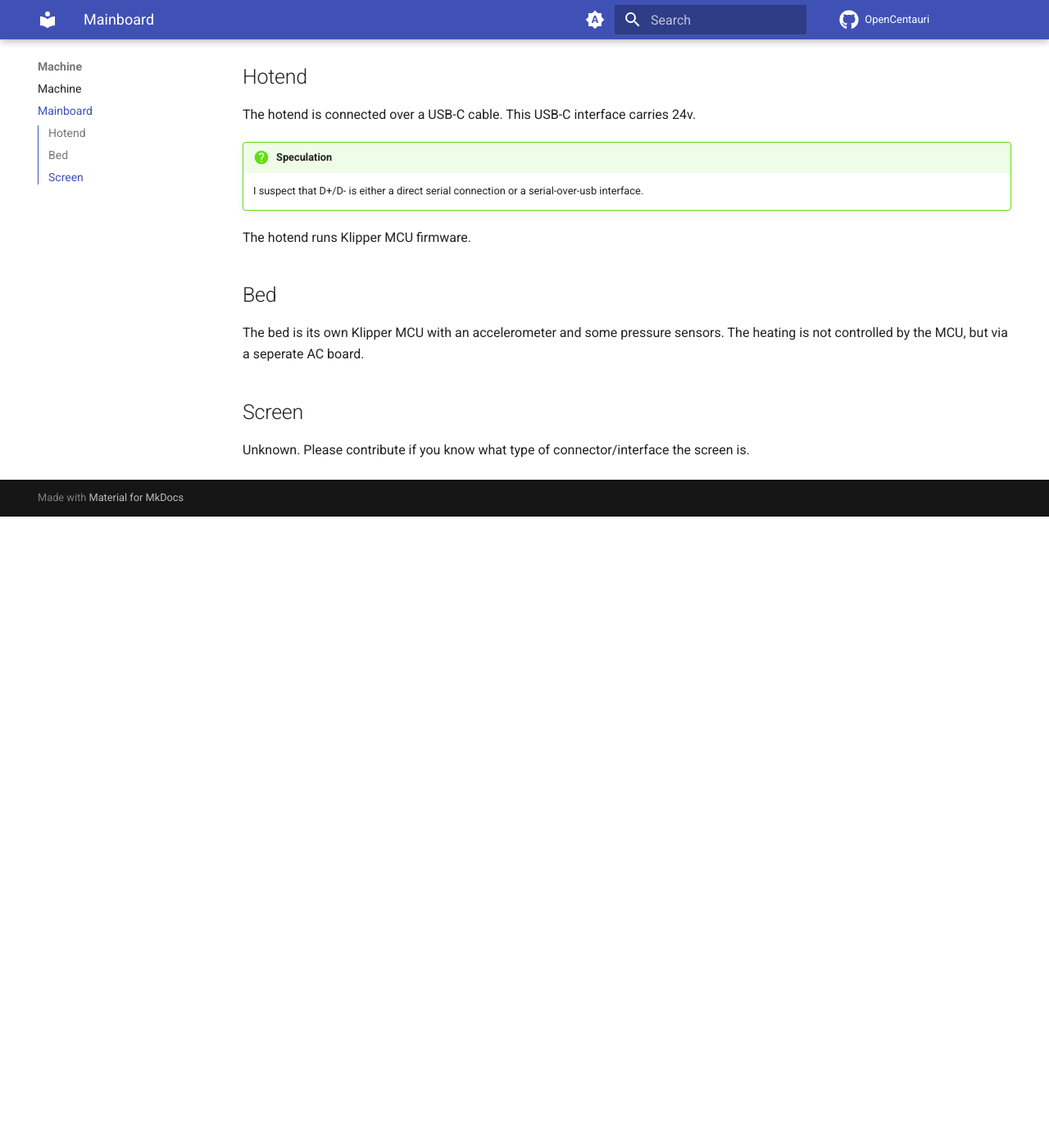
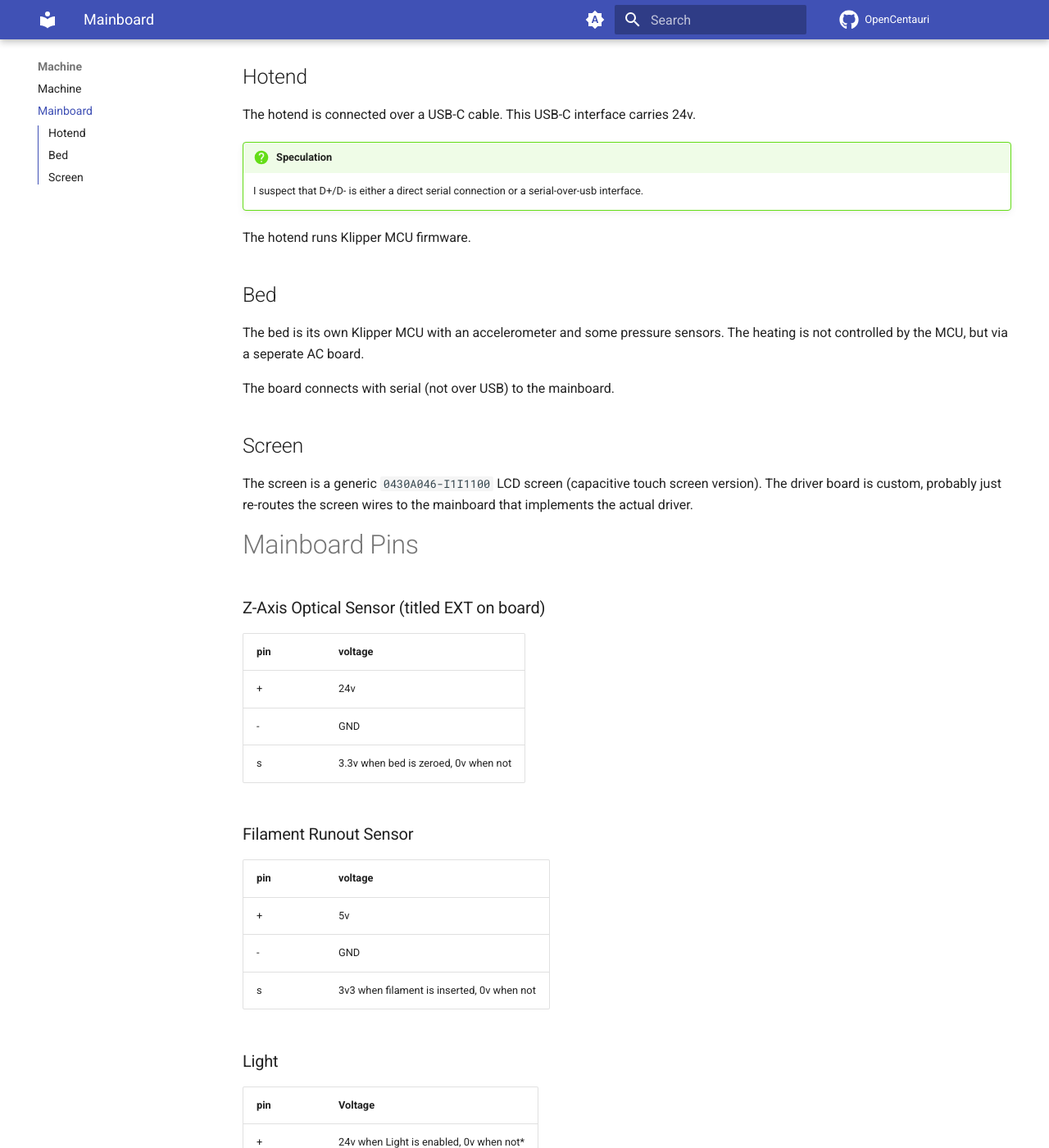
Before and after one commit to suchmememanyskill/OpenCentauri, an MkDocs documentation site: the page built from docs/machine/mainboard.md, in a window 1280 px wide and 1400 px high, scrolled down 1058 px. Shown: the whole window at 82% size. Built offline with MkDocs 1.6.1 and Material for MkDocs 9.7.7, drawn with Linux system fonts in a browser that asks for light colours; comment, search, counter and statistics services are not loaded; before the commit the page ends 1688 px from its top, so only the background shows below that; some of the changed text lies outside the part shown.

Commit message:
Added some info the mainboard page

```diff
--- a/docs/machine/mainboard.md
+++ b/docs/machine/mainboard.md
@@ -25,6 +25,50 @@ The hotend runs Klipper MCU firmware.
 
 The bed is its own Klipper MCU with an accelerometer and some pressure sensors. The heating is not controlled by the MCU, but via a seperate AC board.
 
+The board connects with serial (not over USB) to the mainboard.
+
 ## Screen
 
-Unknown. Please contribute if you know what type of connector/interface the screen is.
+The screen is a generic `0430A046-I1I1100` LCD screen (capacitive touch screen version). The driver board is custom, probably just re-routes the screen wires to the mainboard that implements the actual driver.
+
+# Mainboard Pins
+
+### Z-Axis Optical Sensor (titled EXT on board)
+
+|pin|voltage|
+|---|----|
+|+|24v|
+|-|GND|
+|s| 3.3v when bed is zeroed, 0v when not|
+
+### Filament Runout Sensor
+
+|pin|voltage|
+|---|---|
+|+|5v|
+|-|GND|
+|s|3v3 when filament is inserted, 0v when not|
+
+### Light
+
+|pin|Voltage|
+|---|---|
+|+|24v when Light is enabled, 0v when not*|
+|-|GND|
+
+\* Enabled/disabled with along the light on the camera
+
+### Camera
+
+The camera uses an USB 2.0 connection with a JST connector.
+
+### Bed Heating
+
+|pin|Voltage|
+|---|---|
+|+|24v when bed is heating, 0 when not|
+|-|GND|
+
+### Hotend
+
+Serial-Over-USB connection but the mainboard's VBus is connected to the PSU 24v. The board boots from a simple 5v USB connection.
```
